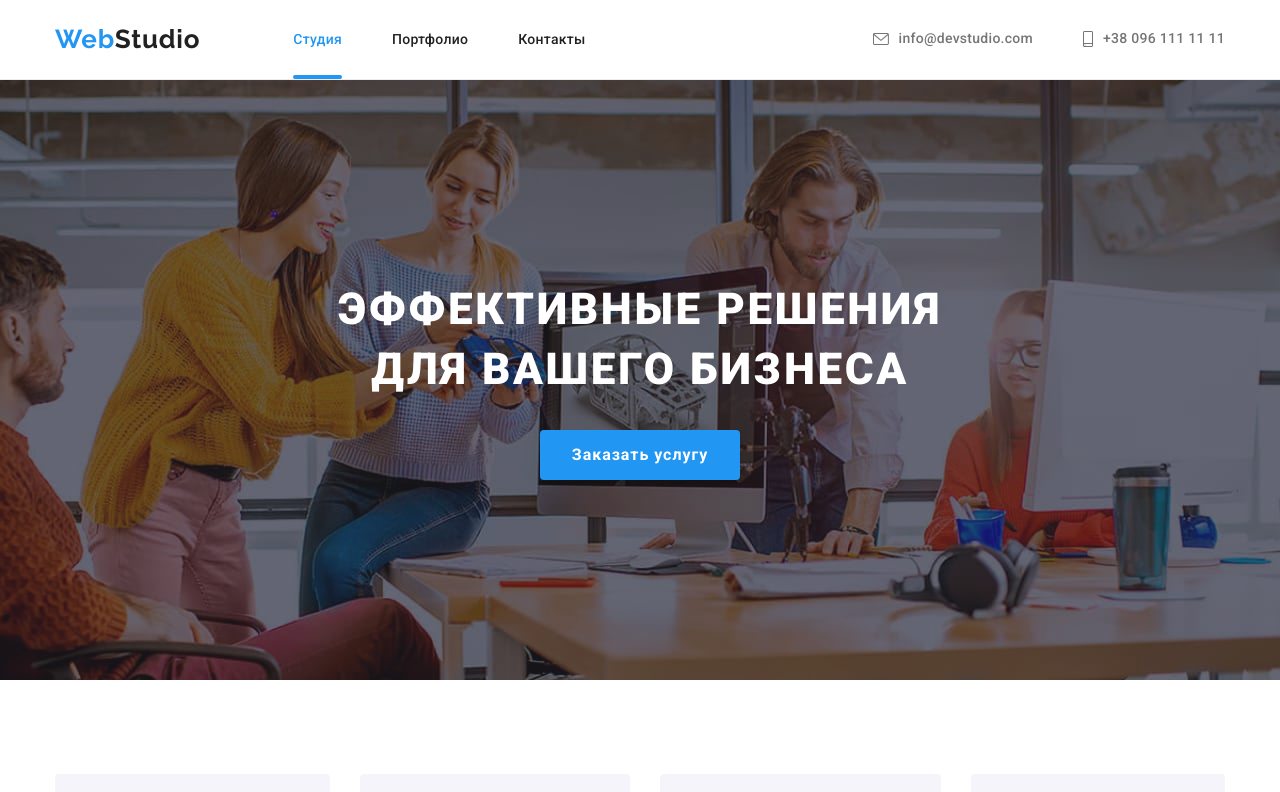
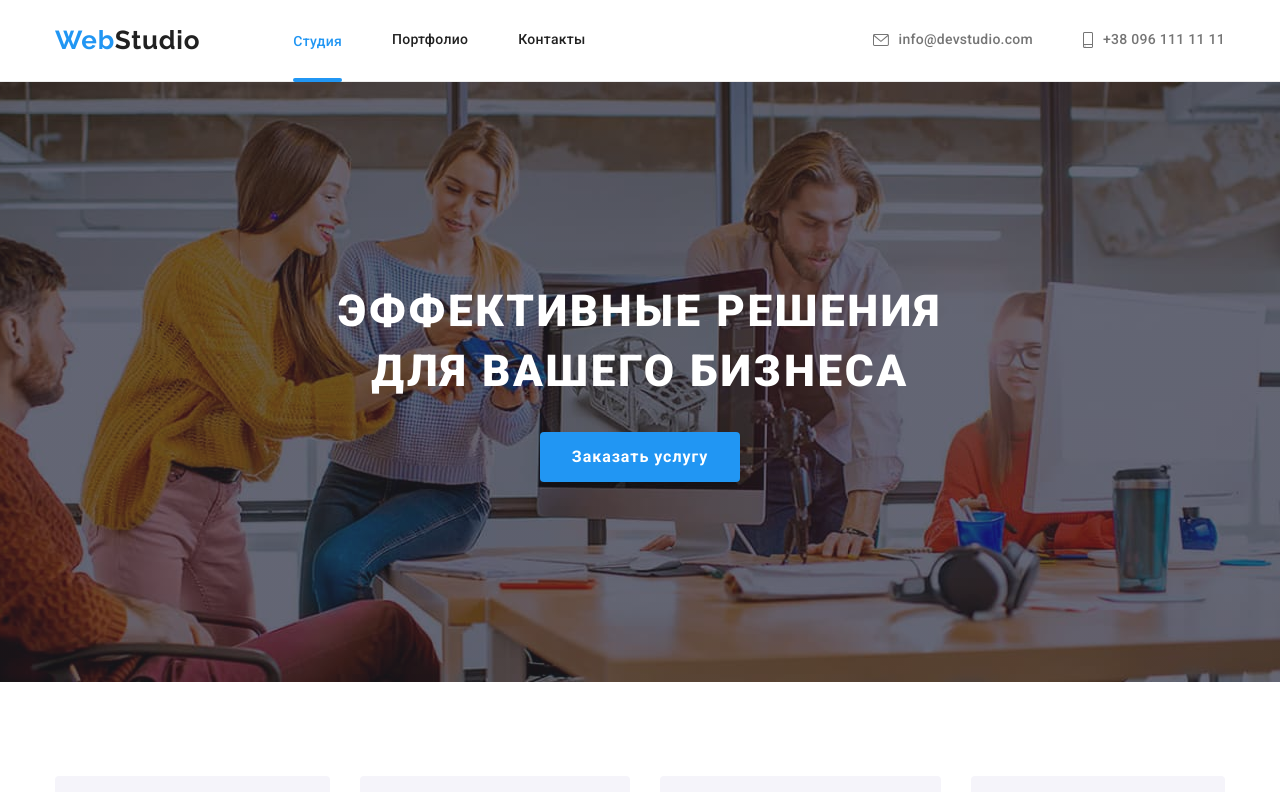
Before and after one commit to IrynaDidkivska/goit-markup-hw-05-FS, a plain HTML site: page index.html in a window 1280 px wide. Shown: the top 792 px of the page. Drawn offline with nearby package versions, Linux system fonts and the light colour scheme.

Commit message:
fixed nav

```diff
--- a/css/styles.css
+++ b/css/styles.css
@@ -118,14 +118,15 @@ a {
 }
 
 .site-nav-link {
+  padding-top: var(--padding-site-nav);
+  padding-bottom: var(--padding-site-nav);
   color: var(--primary-text-color);
   transition: color 250ms var(--timing-function);
 }
 .site-nav-item {
-  margin-bottom: -1px;
+  display: flex;
+  margin-bottom: 1px;
 
-  padding-top: var(--padding-site-nav);
-  padding-bottom: var(--padding-site-nav);
   font-weight: 500;
   line-height: 1.14;
   letter-spacing: 0.02em;
@@ -175,6 +176,10 @@ a {
 .auth-nav-link {
   display: flex;
   align-items: center;
+
+  padding-top: var(--padding-site-nav);
+  padding-bottom: var(--padding-site-nav);
+
   font-weight: 500;
   line-height: 1.14;
   letter-spacing: 0.02em;
```
